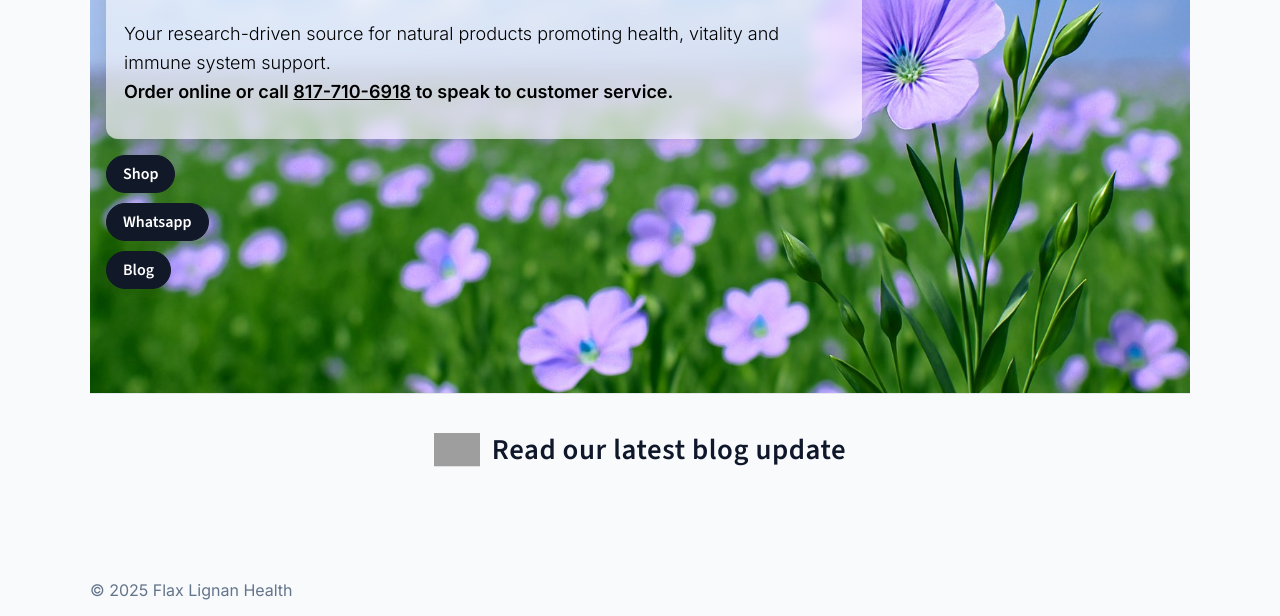
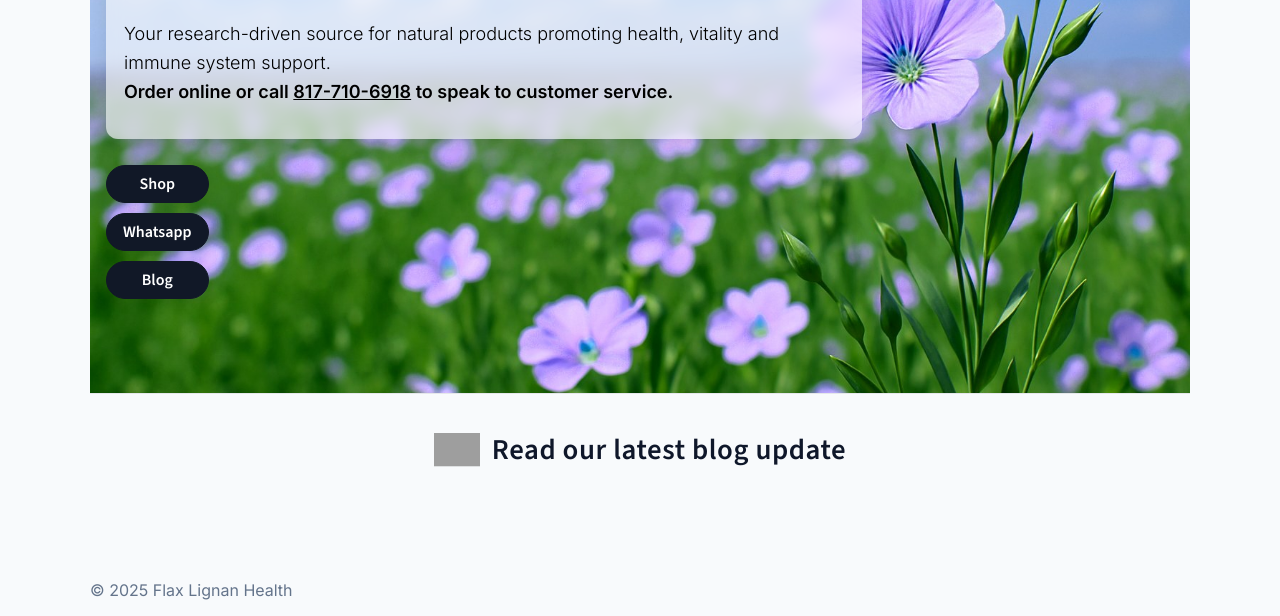
Before and after one commit to DuckyWebPages/flax-store, an Astro site: page / in a window 1280 px wide. Shown: the part 1172-1788 px from the top of the page. Built offline with nearby package versions, Linux system fonts and the light colour scheme; Astro itself is replaced by a stand-in of ours; grey boxes are pictures that could not be loaded.

Commit message:
Fix: place quick-actions under hero text; force black text and blur; remove overlay

```diff
--- a/src/pages/index.astro
+++ b/src/pages/index.astro
@@ -304,5 +304,46 @@ const title = "Flax Lignan Health — Home";
 
     /* Hide any stray Products heading on this page */
     .products-title { display: none !important; }
+    /* force buttons UNDER the text */
+.hero .hero-inner {
+  display: flex;
+  flex-direction: column;
+  align-items: flex-start;
+  gap: 12px;
+}
+
+.hero .quick-actions {
+  position: static !important;
+  inset: auto !important;
+  transform: none !important;
+  margin-top: 14px;
+  z-index: auto !important;
+}
+
+/* make sure buttons aren’t constrained like icons */
+.qa-btn { width: auto !important; height: auto !important; }
+
+/* remove the old CTA row if it still exists */
+.hero-cta { display: none !important; }
+
+/* make the hero text black and readable */
+.hero h1.site-title,
+.hero .hero-card p { color: #000 !important; text-shadow: none !important; }
+
+/* ensure the blurred panel shows (if your markup has .hero-card) */
+.hero-card {
+  background: rgba(255,255,255,0.6) !important;
+  -webkit-backdrop-filter: blur(8px) !important;
+  backdrop-filter: blur(8px) !important;
+}
+
+/* remove any dark overlay/gradient on the hero image */
+.hero-bg {
+  background-image: url('/images/hero-1600.jpg?v=11') !important;
+}
+
+/* hide stray Products heading on this page */
+.products-title { display: none !important; }
+
   </style>
 </BaseLayout>
```
